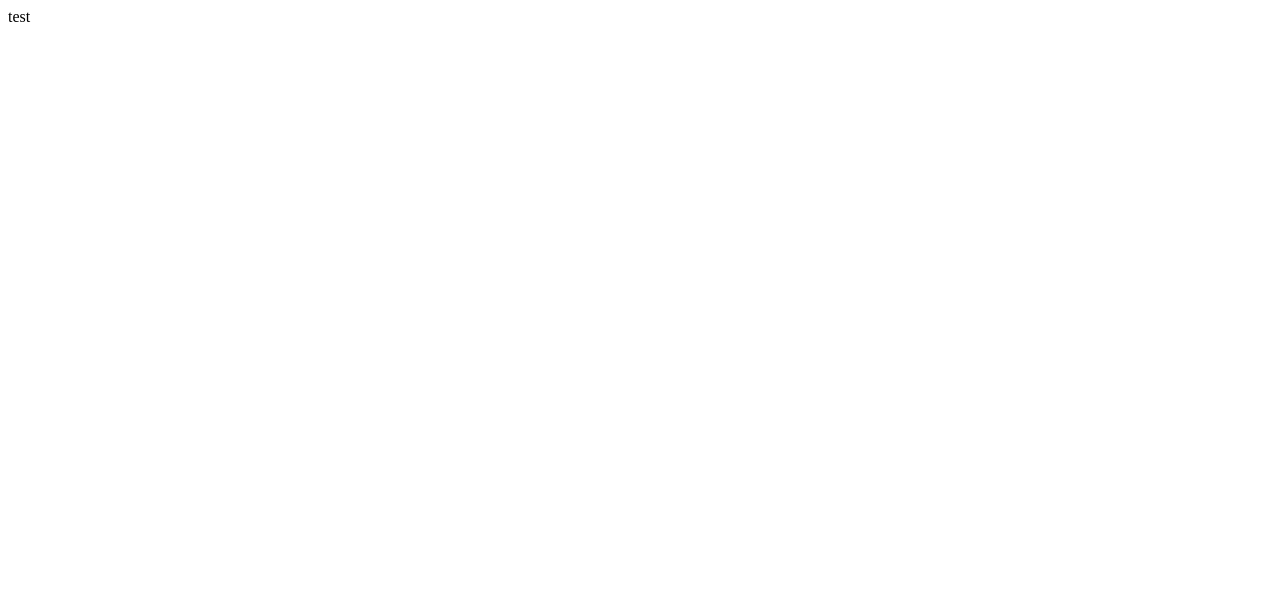
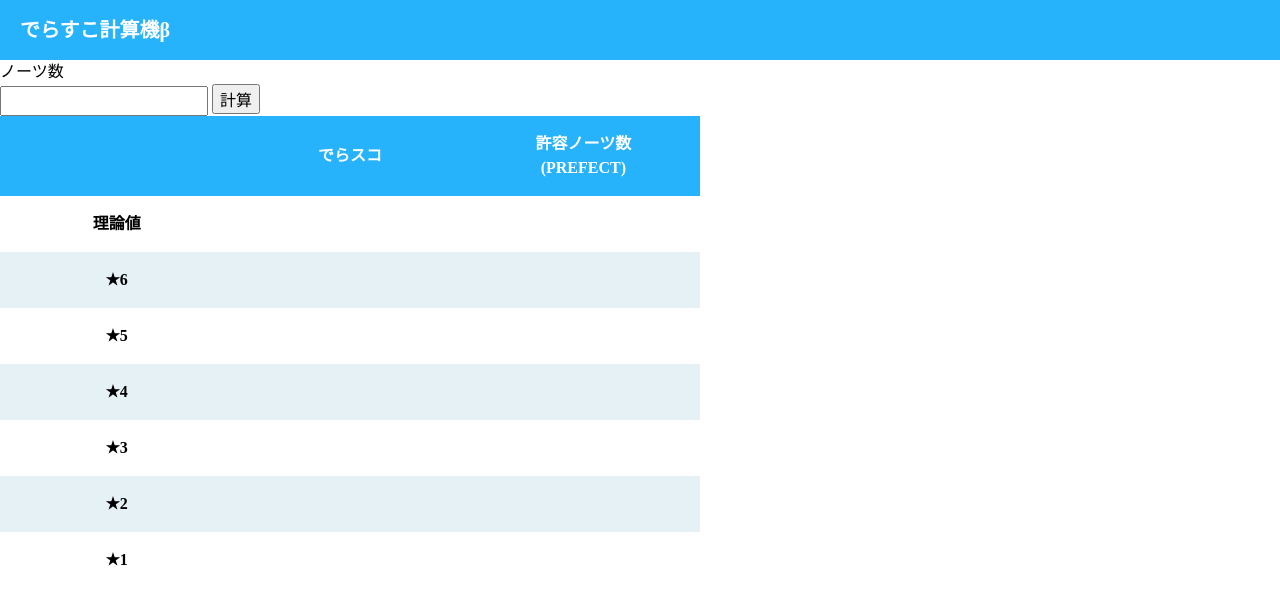
Before and after one commit to yukura-sky/dxscore-calculator, a plain HTML site: page index.html in a window 1280 px wide. Drawn offline with Linux system fonts and the light colour scheme.

Commit message:
ロジックの追加

```diff
--- a/index.html
+++ b/index.html
@@ -3,9 +3,140 @@
 <head>
   <meta charset="UTF-8">
   <meta name="viewport" content="width=device-width, initial-scale=1.0">
+  <link rel="stylesheet" href="reset.css">
+  <link rel="stylesheet" href="style.css">
   <title>calc</title>
 </head>
 <body>
-  test
+  <header class="site-header">
+    <div>
+      <p>でらすこ計算機β</p>
+    </div>
+  </header>
+
+  <div class="input_area">
+    <p>ノーツ数</p>
+    <input type="text" id="num_notes">
+    <input type="button" id="submit_button" onclick="calc()" value="計算">
+  </div>
+
+  <div>
+    <table class="table_design">
+      <thead>
+        <tr>
+          <th></th>
+          <th>でらスコ</th>
+          <th>許容ノーツ数<br>(PREFECT)</th>
+        </tr>
+      </thead>
+      <tbody>
+        <tr>
+          <th>理論値</th>
+          <td id="score_max" class="score"></td>
+          <td id="kyoyo_max" class="kyoyo"></td>
+        </tr>
+        <tr>
+          <th>★6</th>
+          <td id="score_6" class="score"></td>
+          <td id="kyoyo_6" class="kyoyo"></td>
+        </tr>
+        <tr>
+          <th>★5</th>
+          <td id="score_5" class="score"></td>
+          <td id="kyoyo_5" class="kyoyo"></td>
+        </tr>
+        <tr>
+          <th>★4</th>
+          <td id="score_4" class="score"></td>
+          <td id="kyoyo_4" class="kyoyo"></td>
+        </tr>
+        <tr>
+          <th>★3</th>
+          <td id="score_3" class="score"></td>
+          <td id="kyoyo_3" class="kyoyo"></td>
+        </tr>
+        <tr>
+          <th>★2</th>
+          <td id="score_2" class="score"></td>
+          <td id="kyoyo_2" class="kyoyo"></td>
+        </tr>
+        <tr>
+          <th>★1</th>
+          <td id="score_1" class="score"></td>
+          <td id="kyoyo_1" class="kyoyo"></td>
+        </tr>
+      </tbody>
+    </table>
+</div>
 </body>
+
+<footer></footer>
+
+<script>
+const ZERO = 0;
+const MAX_NUM = 3;
+const PER_6 = 0.99;
+const PER_5 = 0.97;
+const PER_4 = 0.95;
+const PER_3 = 0.93;
+const PER_2 = 0.90;
+const PER_1 = 0.85;
+
+let submit_button = document.getElementById('submit_button');
+
+  var calc = function(){
+    let num_notes = document.getElementById('num_notes').value;
+    let max_dx_score = num_notes * MAX_NUM;
+
+    let score_max = Math.ceil(max_dx_score);
+    let score_6 = Math.ceil(max_dx_score* PER_6);
+    let score_5 = Math.ceil(max_dx_score* PER_5);
+    let score_4 = Math.ceil(max_dx_score * PER_4);
+    let score_3 = Math.ceil(max_dx_score * PER_3);
+    let score_2 = Math.ceil(max_dx_score * PER_2);
+    let score_1 = Math.ceil(max_dx_score * PER_1);
+
+    let kyoyo_max = ZERO;
+    let kyoyo_6 = max_dx_score - score_6;
+    let kyoyo_5 = max_dx_score - score_5;
+    let kyoyo_4 = max_dx_score - score_4;
+    let kyoyo_3 = max_dx_score - score_3;
+    let kyoyo_2 = max_dx_score - score_2;
+    let kyoyo_1 = max_dx_score - score_1;
+
+    console.log(max_dx_score);
+    console.log(score_1);
+
+    let element_score_max = document.getElementById('score_max');
+    element_score_max.textContent = score_max;
+    let element_score_6 = document.getElementById('score_6');
+    element_score_6.textContent = score_6;
+    let element_score_5 = document.getElementById('score_5');
+    element_score_5.textContent = score_5;
+    let element_score_4 = document.getElementById('score_4');
+    element_score_4.textContent = score_4;
+    let element_score_3 = document.getElementById('score_3');
+    element_score_3.textContent = score_3;
+    let element_score_2 = document.getElementById('score_2');
+    element_score_2.textContent = score_2;
+    let element_score_1 = document.getElementById('score_1');
+    element_score_1.textContent = score_1;
+
+    let element_kyoyo_max = document.getElementById('kyoyo_max');
+    element_kyoyo_max.textContent = kyoyo_max;
+    let element_kyoyo_6 = document.getElementById('kyoyo_6');
+    element_kyoyo_6.textContent = kyoyo_6;
+    let element_kyoyo_5 = document.getElementById('kyoyo_5');
+    element_kyoyo_5.textContent = kyoyo_5;
+    let element_kyoyo_4 = document.getElementById('kyoyo_4');
+    element_kyoyo_4.textContent = kyoyo_4;
+    let element_kyoyo_3 = document.getElementById('kyoyo_3');
+    element_kyoyo_3.textContent = kyoyo_3;
+    let element_kyoyo_2 = document.getElementById('kyoyo_2');
+    element_kyoyo_2.textContent = kyoyo_2;
+    let element_kyoyo_1 = document.getElementById('kyoyo_1');
+    element_kyoyo_1.textContent = kyoyo_1;
+  };
+</script>
+
 </html>
--- /dev/null
+++ b/reset.css
@@ -0,0 +1 @@
+*,*::before,*::after{box-sizing:border-box}html{-moz-text-size-adjust:none;-webkit-text-size-adjust:none;text-size-adjust:none}body,h1,h2,h3,h4,p,figure,blockquote,dl,dd{margin:0}ul[role='list'],ol[role='list']{list-style:none}body{min-height:100vh;line-height:1.5}h1,h2,h3,h4,button,input,label{line-height:1.1}h1,h2,h3,h4{text-wrap:balance}a:not([class]){text-decoration-skip-ink:auto;color:currentColor}img,picture{max-width:100%;display:block}input,button,textarea,select{font:inherit}textarea:not([rows]){min-height:10em}:target{scroll-margin-block:5ex}
--- /dev/null
+++ b/style.css
@@ -0,0 +1,42 @@
+/* ヘッダデザイン */
+.site-header {
+  position: relative;
+  background-color: #26b3fc;
+  height: 60px;
+  line-height: 60px;
+}
+.site-header div {
+  margin-left: 20px;
+}
+.site-header p {
+  font-weight: bold;
+  font-size: 20px;
+  vertical-align: middle;
+  color: #fff; }
+
+
+/* テーブルデザイン */
+.table_design {
+  border-collapse: collapse;
+  width: 100%;
+  max-width: 700px;
+}
+.table_design thead tr th {
+  background-color: #26b3fc;
+  color: #fff;
+}
+.table_design tr {
+  background-color: #e6f1f6;
+}
+.table_design tr:nth-child(odd) {
+  background-color: #fff;
+}
+.table_design th, .table_design td {
+  padding: 1em;
+}
+.table_design th {
+  font-weight: bold;
+  text-align: center;
+  width: 20%;
+  min-width: 4em;
+}
```
